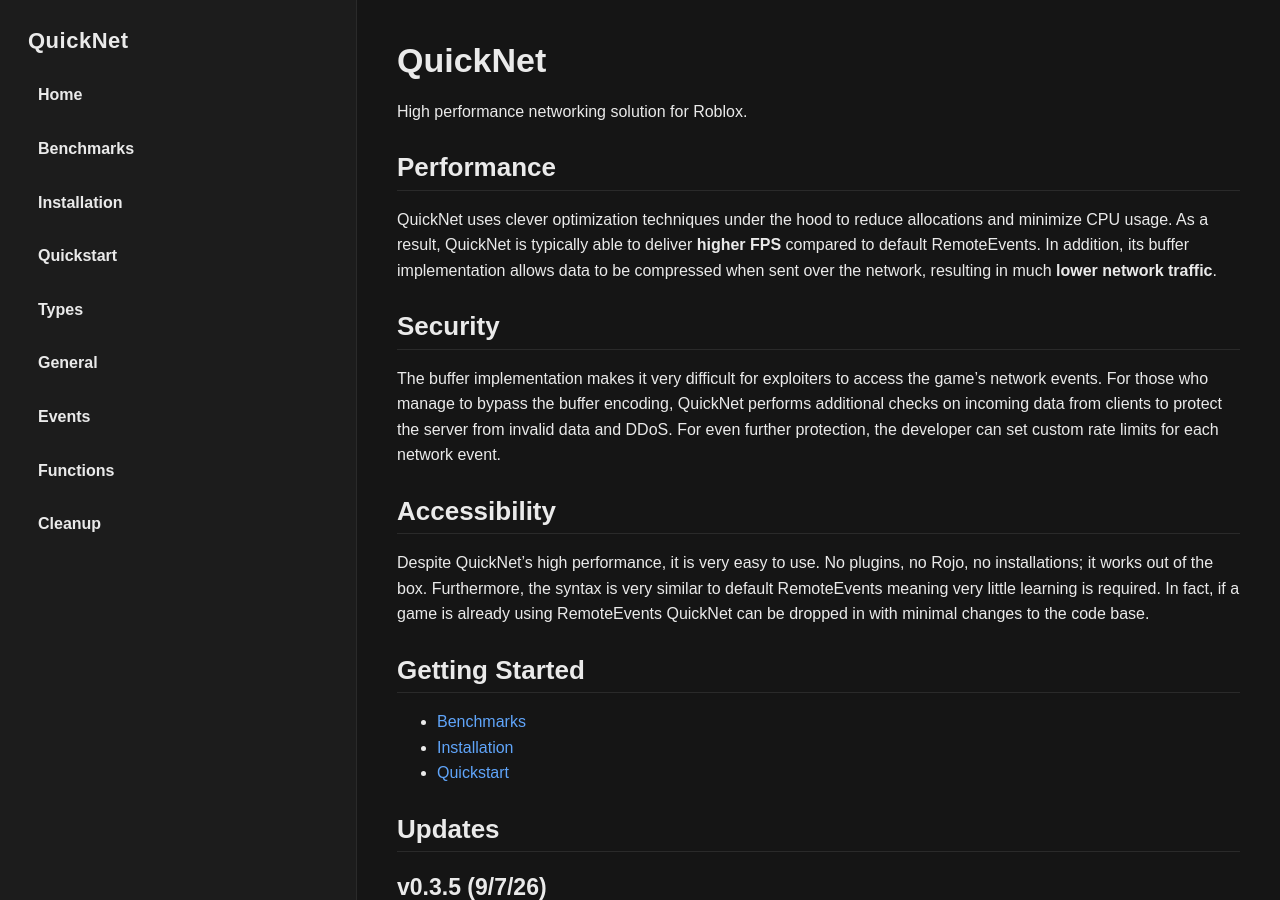
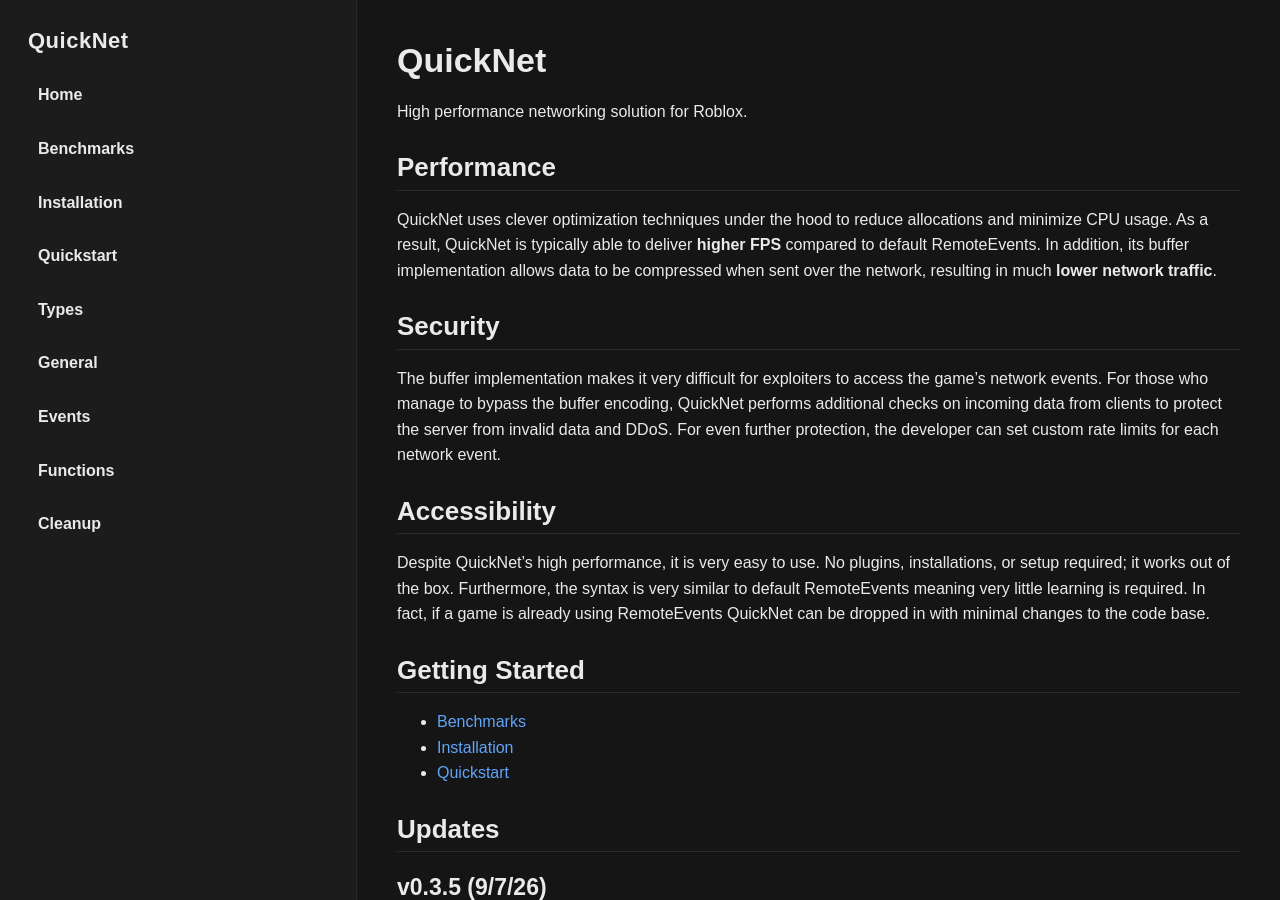
Before and after one commit to breadboardengineer1234/QuickNet, a Jekyll site: the page built from docs/index.md, in a window 1280 px wide and 900 px high. Built offline with Jekyll 4.4.1, drawn with Linux system fonts in a browser that asks for light colours.

Commit message:
Update index.md

```diff
--- a/docs/index.md
+++ b/docs/index.md
@@ -13,7 +13,7 @@ QuickNet uses clever optimization techniques under the hood to reduce allocation
 The buffer implementation makes it very difficult for exploiters to access the game's network events. For those who manage to bypass the buffer encoding, QuickNet performs additional checks on incoming data from clients to protect the server from invalid data and DDoS. For even further protection, the developer can set custom rate limits for each network event.
 
 ## Accessibility
-Despite QuickNet's high performance, it is very easy to use. No plugins, no Rojo, no installations; it works out of the box. Furthermore, the syntax is very similar to default RemoteEvents meaning very little learning is required. In fact, if a game is already using RemoteEvents QuickNet can be dropped in with minimal changes to the code base.
+Despite QuickNet's high performance, it is very easy to use. No plugins, installations, or setup required; it works out of the box. Furthermore, the syntax is very similar to default RemoteEvents meaning very little learning is required. In fact, if a game is already using RemoteEvents QuickNet can be dropped in with minimal changes to the code base.
 
 ## Getting Started
 
```
